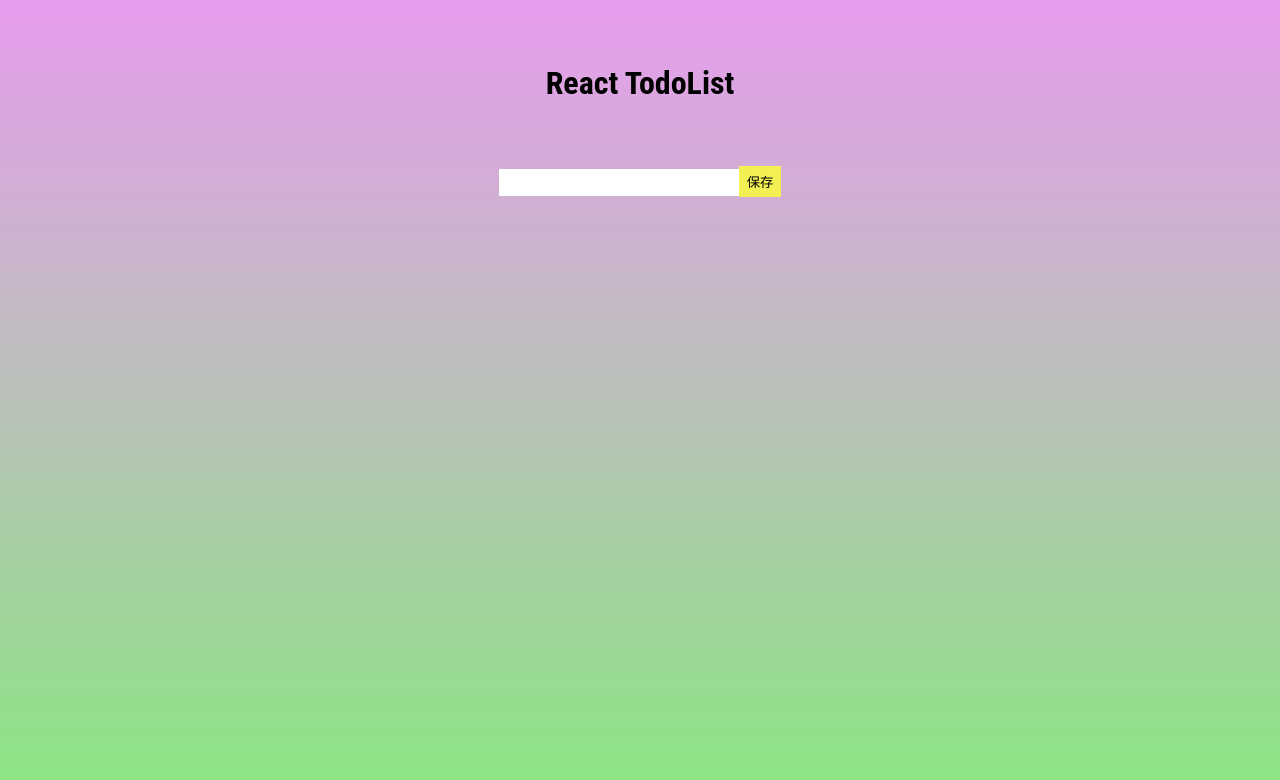
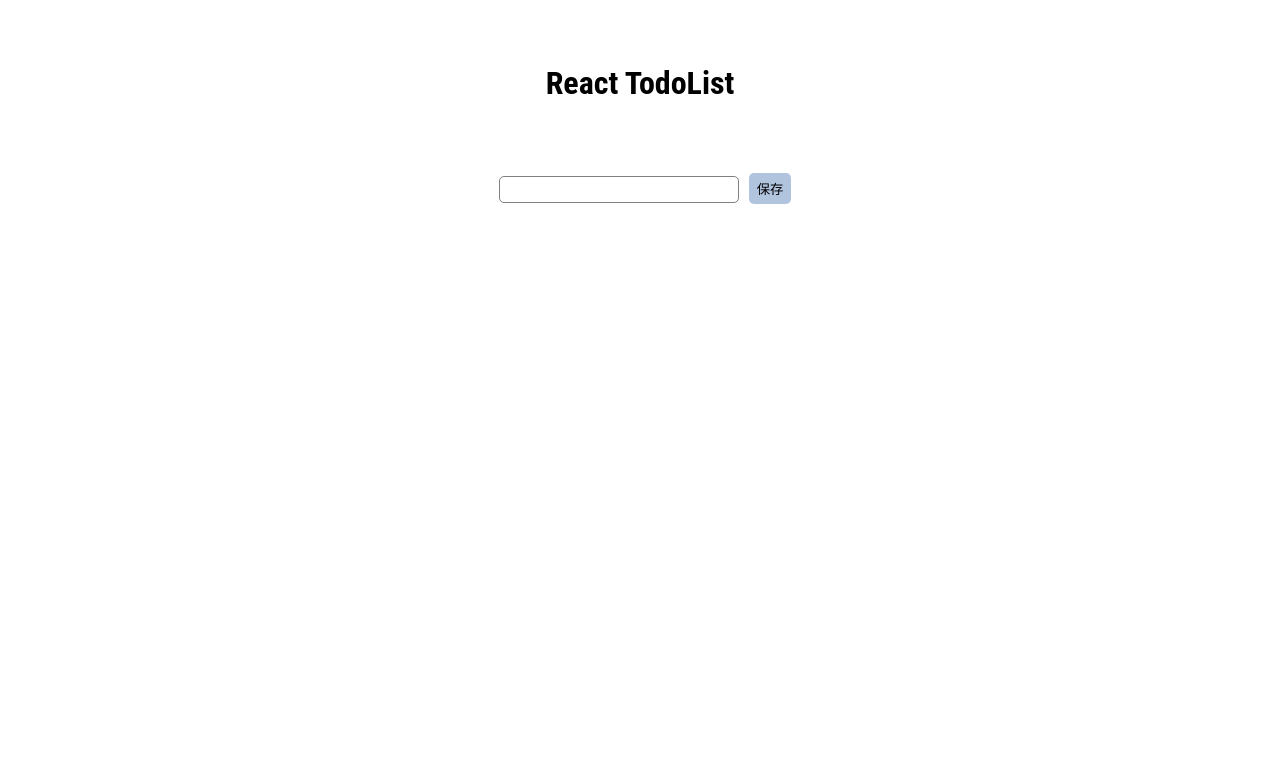
Before and after one commit to yamaryo416/github_page_test, a React (Create React App) app in the folder react/react_todo_list/: page / in a window 1280 px wide. Shown: the top 780 px of the page. Built offline with nearby package versions, Linux system fonts and the light colour scheme.

Commit message:
css修正

```diff
--- a/react/react_todo_list/src/App.css
+++ b/react/react_todo_list/src/App.css
@@ -9,7 +9,6 @@ body {
   font-family: 'Roboto Condensed', sans-serif;
   width: 100vw;
   height: 100vh;
-  background: linear-gradient(to bottom, rgb(231, 157, 238),rgb(135, 233, 126));
 }
 
 header {
@@ -30,12 +29,15 @@ header {
   width: 15rem;
   height: 1.7rem;
   padding: 0.5rem;
-  border: none;
+  border: 1px solid #808080;
+  border-radius: 5px;
+  margin: 10px;
 }
 
 .inputForm button {
   padding: 0.38rem 0.5rem;
-  background: rgb(243, 240, 84);
+  background: #b0c4de;
+  border-radius: 5px;
 }
 
 .todoList {
@@ -61,18 +63,20 @@ header {
   min-width: 15rem;
   max-height: 1.8rem;
   padding: 0.3rem 4rem;
-  background: white;
 }
 
 
 .icons .edit {
   padding: 0.487rem .5rem;
   background: rgb(83, 164, 195);
+  margin: 10px;
+  border-radius: 5px;
 }
 
 .icons .delete {
   padding: 0.487rem .5rem;
   background: rgb(197, 70, 81);
+  border-radius: 5px;
 }
 
 .todoText {
```
